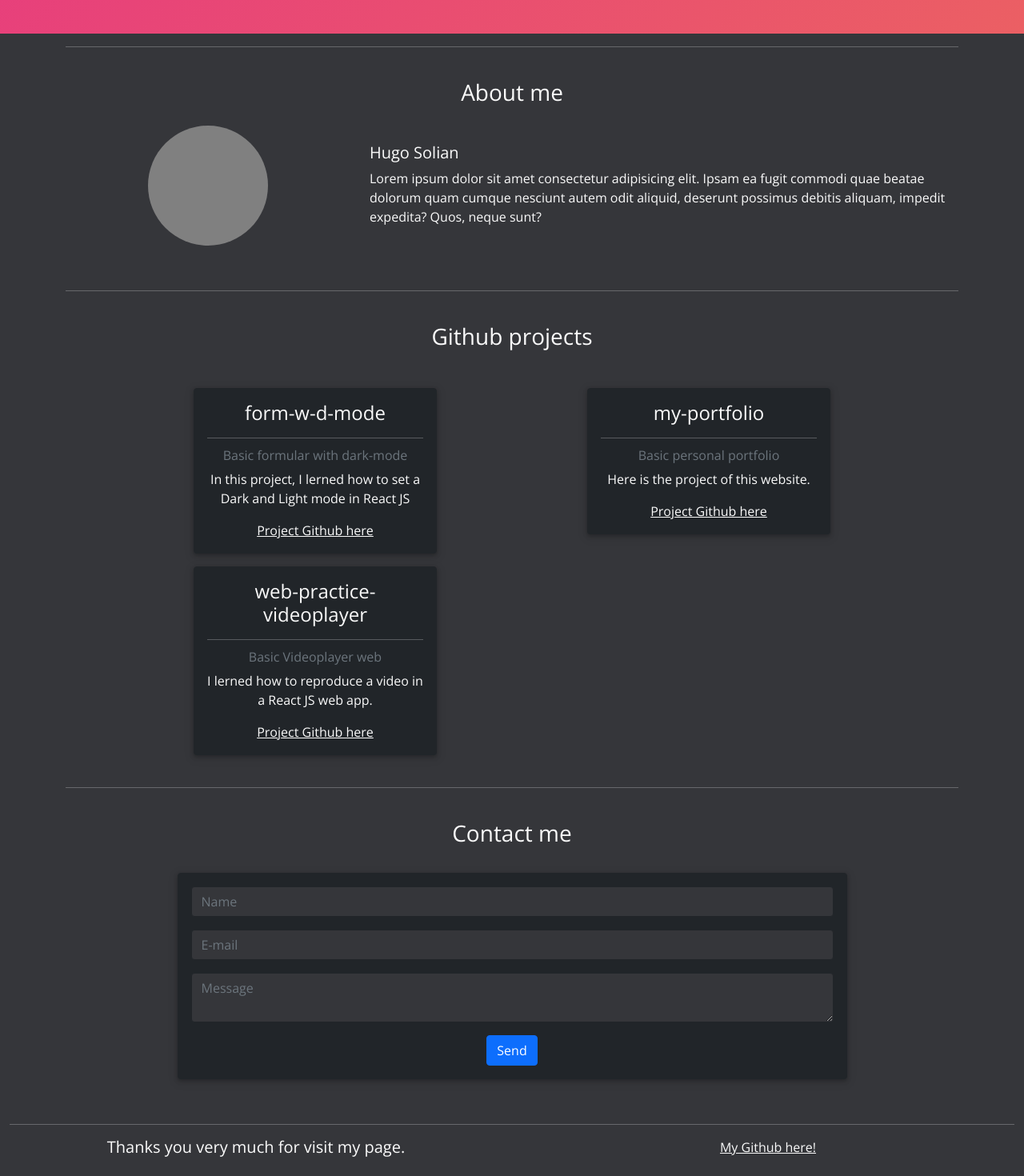
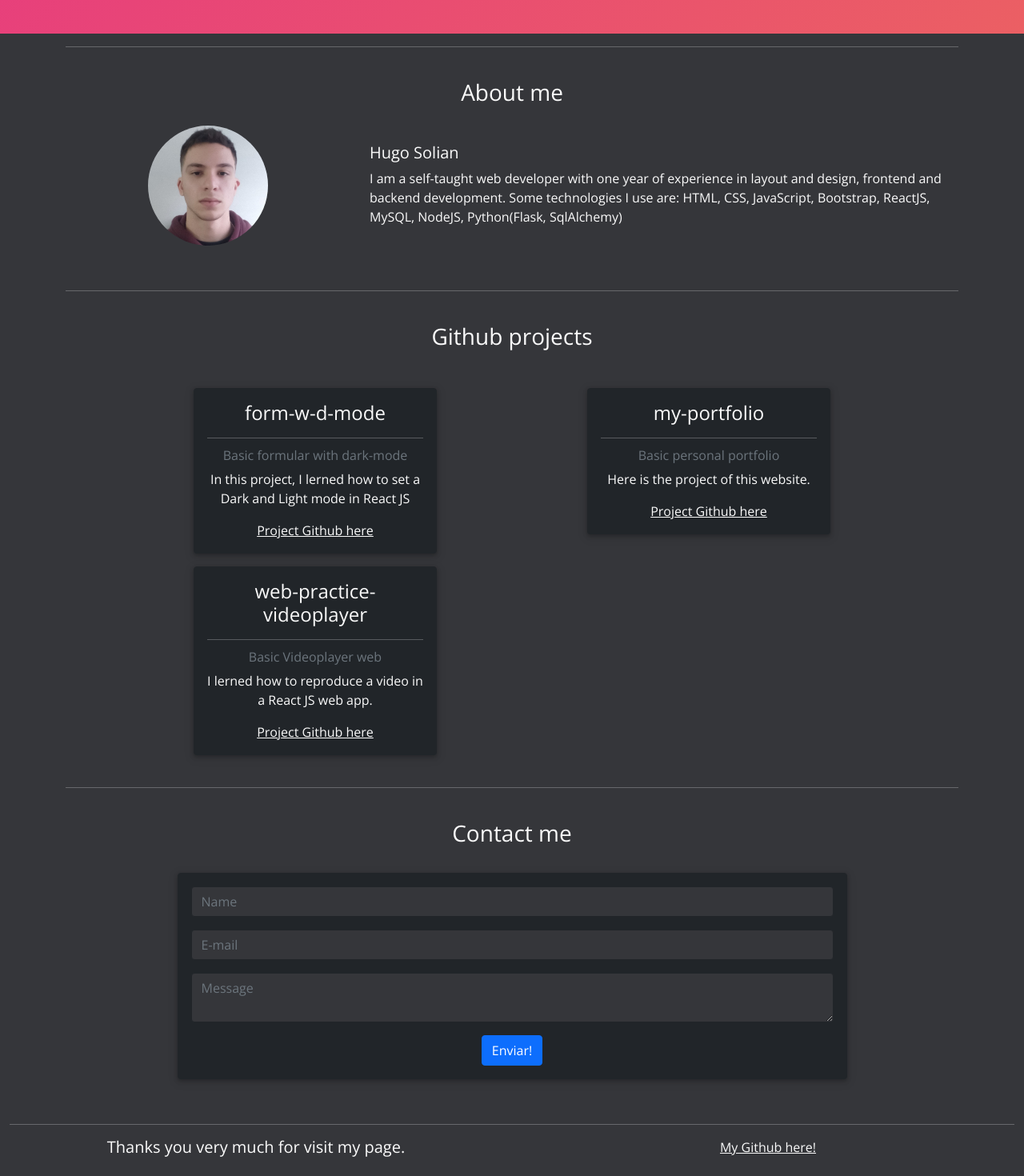
Before and after one commit to Hugarra/my-portfolio, a React (Create React App) app: page / in a window 1280 px wide. Shown: the part 597-2067 px from the top of the page at 80% size. Built offline with nearby package versions, Linux system fonts and the light colour scheme.

Commit message:
Sending e-mails

```diff
--- a/package.json
+++ b/package.json
@@ -7,6 +7,7 @@
     "@testing-library/react": "^11.2.6",
     "@testing-library/user-event": "^12.8.3",
     "aos": "^2.3.4",
+    "emailjs-com": "^2.6.4",
     "material-design-icons": "^3.0.1",
     "react": "^17.0.2",
     "react-dom": "^17.0.2",
--- a/src/App.css
+++ b/src/App.css
@@ -2,15 +2,8 @@ body {
   font-family: 'Open Sans', sans-serif;
   margin: 0%;
 }
-.navbar-brand:hover, .nav-link:hover {
-  color: rgba(255, 255, 255, 0.5);
-}
-a:hover {
-  color: rgba(255, 255, 255, 0.5);
-}
-.test {
-  background-color: springgreen;
-}
+
+
 .mask-custom {
   backdrop-filter: blur(5px);
   background-color: rgba(178, 60, 253, 0.2);
@@ -54,8 +47,10 @@ a:hover {
     }
 }
 
-.img-place-holder {
-  background-color: gray;
+.img-perfil {
+  background-image: url('./materials/perfil.jpeg');
+  background-repeat: no-repeat;
+  background-size: 150px 150px;
 }
 .about-text {
   margin-top: 3%;
--- a/src/components/About.jsx
+++ b/src/components/About.jsx
@@ -6,12 +6,12 @@ function About(props) {
             <h3>About me</h3>
             <div className="row pt-3 pb-3">
                 <div className="col-md-4 col-12 text-center">
-                    <svg className="bd-placeholder-img rounded-circle img-place-holder" width="150" height="150"></svg>
+                    <svg className="bd-placeholder-img rounded-circle img-perfil" width="150" height="150"></svg>
                 </div>
                 <div className="col-md-8 col-12">
                     <div className="about-text text-start">
                         <h5>Hugo Solian</h5>
-                        <p>Lorem ipsum dolor sit amet consectetur adipisicing elit. Ipsam ea fugit commodi quae beatae dolorum quam cumque nesciunt autem odit aliquid, deserunt possimus debitis aliquam, impedit expedita? Quos, neque sunt?</p>
+                        <p>I am a self-taught web developer with one year of experience in layout and design, frontend and backend development. Some technologies I use are: HTML, CSS, JavaScript, Bootstrap, ReactJS, MySQL, NodeJS, Python(Flask, SqlAlchemy)</p>
                     </div>
                 </div>
             </div>
--- a/src/components/Contact.jsx
+++ b/src/components/Contact.jsx
@@ -1,25 +1,30 @@
 import React from 'react';
-import { useForm } from 'react-hook-form';
+import emailjs from 'emailjs-com'
 
 
 function Contact(props) {
 
-    const { register, handleSubmit, formState: { errors } } = useForm();
-    const onSubmit = data => {
-        console.log(data);
-        console.log(errors);
+    function sendEmail(e) {
+        e.preventDefault();
+
+        emailjs.sendForm('service_nkdx284', 'template_zy3ugkp', e.target, 'user_JPwNN0pkNzOXzxoio7L8c')
+            .then((result) => {
+                console.log(result.text);
+            }, (error) => {
+                console.log(error.text);
+            });
     }
 
     return (
         <div className="text-center pt-4 pb-4">
             <h3 className="pb-4">Contact me</h3>
             <div className="card form-contact">
-                <form onSubmit={handleSubmit(onSubmit)} className="m-3">
-                    <input className="mb-3 form-control" type="text" placeholder="Name" {...register("Name", {required: true, maxLength: 80})} />
-                    <input className="mb-3 form-control" type="email" placeholder="E-mail" {...register("E-mail", {required: true, maxLength: 80})} />
-                    <textarea className="mb-3 form-control" placeholder="Message" {...register("Message", {required: true, min: 10})} />
+                <form onSubmit={sendEmail} className="m-3">
+                    <input className="mb-3 form-control" type="text" placeholder="Name" name="from_name" />
+                    <input className="mb-3 form-control" type="email" placeholder="E-mail" name="from_email" />
+                    <textarea className="mb-3 form-control" placeholder="Message" name="message"/>
 
-                    <button className="btn btn-primary" type="submit">Send</button>
+                    <button className="btn btn-primary" type="submit">Enviar!</button>
                 </form>
 
             </div>
--- a/src/themes/global.js
+++ b/src/themes/global.js
@@ -27,6 +27,12 @@ nav {
   color: ${({ theme }) => theme.text};
   transition: all 0.25s linear;
 }
+.navbar-brand:hover, .nav-link:hover {
+  color: ${({ theme }) => theme.colorHover};
+}
+a:hover {
+  color: ${({ theme }) => theme.colorHover};
+}
 .form-control {
   background: ${({ theme }) => theme.body};
   color: ${({ theme }) => theme.text};
--- a/src/themes/theme.js
+++ b/src/themes/theme.js
@@ -4,6 +4,7 @@ export const lightTheme = {
   navbar: '#f8f9fa',
   card: '#f8f9fa',
   cardBorder: '',
+  colorHover: 'rgba(0, 0, 0, 0.5)',
 }
 
 export const darkTheme = {
@@ -12,4 +13,5 @@ export const darkTheme = {
   navbar: '#212529',
   card: '#212529',
   cardBorder: '#212529',
+  colorHover: 'rgba(255, 255, 255, 0.5)',
 }
```
Also changed, not shown: src/materials/perfil.jpeg (added), 1 other file (tests, documents, lock files or other folders).
